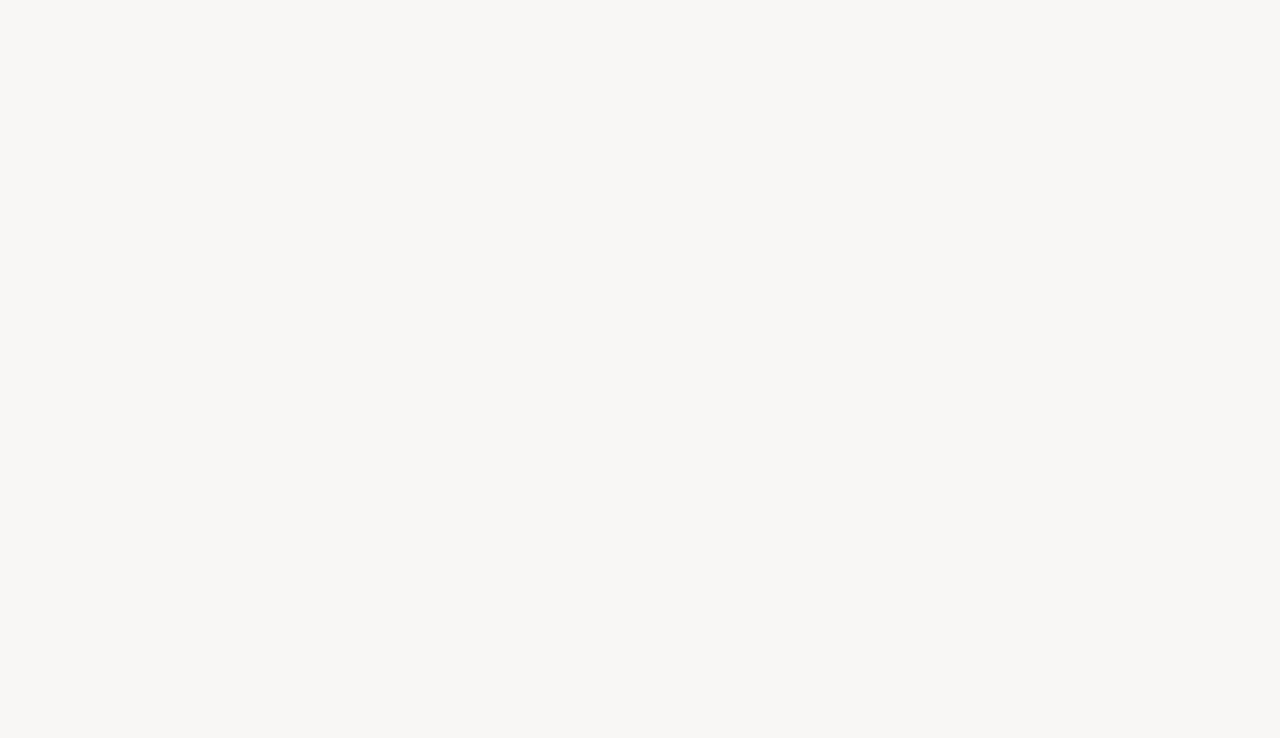
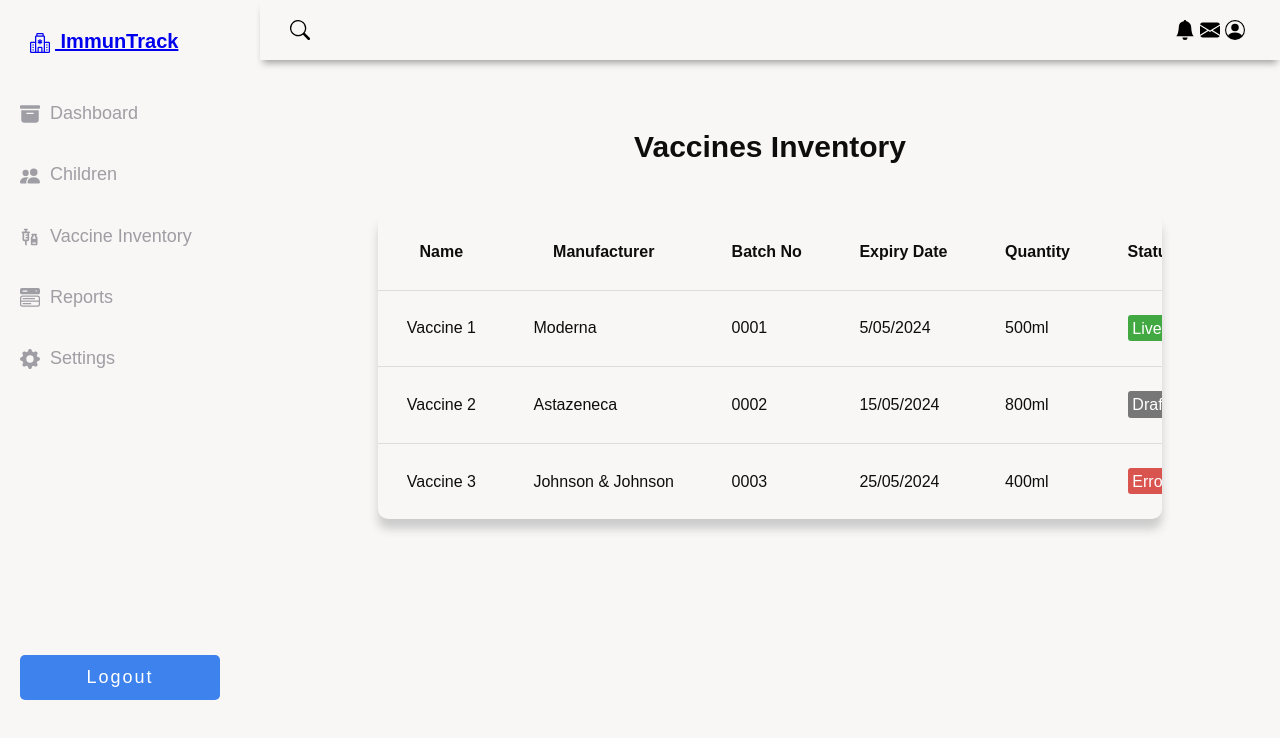
Before and after one commit to johnmalek/ImmunTrack, a React (Vite) app in the folder AdminPanel/: page /vaccine_table in a window 1280 px wide. Before the commit this address had no page. Shown: the top 738 px of the page. Built offline with nearby package versions, Linux system fonts and the light colour scheme.

Commit message:
More changes and adding more changes

```diff
--- a/AdminPanel/src/App.css
+++ b/AdminPanel/src/App.css
@@ -304,6 +304,14 @@ form .button input{
   overflow-x: auto;
 }
 
+.table-wrapper .title {
+  text-align: center;
+  font-size: 30px;
+  font-weight: bold;
+  margin-top: 50px;
+  margin-bottom: 50px;
+}
+
 .table thead {
   color: 222;
 }
@@ -320,10 +328,6 @@ form .button input{
 
 .table tbody tr:hover {
   background-color: #eee;
-}
-
-.expand {
-  width: 100%;
 }
 
 .label {
--- a/AdminPanel/src/App.jsx
+++ b/AdminPanel/src/App.jsx
@@ -1,10 +1,13 @@
 import { BrowserRouter, Route, Routes } from 'react-router-dom'
 import './App.css'
 import AddChildPage from './pages/AddChildPage'
+import ChildrenTablePage from './pages/ChildrenTablePage'
 import HomePage from './pages/HomePage'
 import LoginPage from './pages/LoginPage'
+import RegisterHealthWorkerPage from './pages/RegisterHealthWorkerPage'
+import ReportsPage from './pages/ReportsPage'
 import VaccinePage from './pages/VaccinePage'
-import AdminTable from './pages/admintable'
+import VaccineTablePage from './pages/VaccineTablePage'
 
 function App() {
 
@@ -16,9 +19,12 @@ function App() {
           <Routes>
             <Route path='/' element={<HomePage />} />
             <Route path='/home' element={<HomePage />} />
-            <Route path='/admin_table' element={<AdminTable />} />
+            <Route path='/children_table' element={<ChildrenTablePage />} />
+            <Route path='/vaccine_table' element={<VaccineTablePage />} />
+            <Route path='/report' element={<ReportsPage />} />
             <Route path='/add_child' element={<AddChildPage />} />
             <Route path='/vaccine' element={<VaccinePage />} />
+            <Route path='/healthworker' element={<RegisterHealthWorkerPage />} />
             <Route path='/login' element={<LoginPage />} />
           </Routes>
         </BrowserRouter>
--- /dev/null
+++ b/AdminPanel/src/components/ChildrenTable.jsx
@@ -0,0 +1,79 @@
+import React from 'react';
+import { BsFillPencilFill, BsFillTrashFill } from 'react-icons/bs';
+
+function ChildrenTable(){
+    return (
+        <>
+            <main className='main-container'>
+                <div className='table-wrapper'>
+                    <div className="title">Children</div>
+                    <table className='table'>
+                        <thead>
+                            <tr>
+                                <th>First Name</th>
+                                <th className='expand'>Last Name</th>
+                                <th>Mother's Name</th>
+                                <th>Mother's Phone</th>
+                                <th>Residence</th>
+                                <th>Vaccination Status</th>
+                                <th>Actions</th>
+                            </tr>
+                        </thead>
+                        <tbody>
+                            <tr>
+                                <td>John</td>
+                                <td>Doe</td>
+                                <td>Jane</td>
+                                <td>0712345678</td>
+                                <td>Kakuma 1</td>
+                                <td>
+                                    <span className='label label-live'>Live</span>
+                                </td>
+                                <td>
+                                    <span className='actions'>
+                                        <BsFillTrashFill className='delete-btn'/>
+                                        <BsFillPencilFill />
+                                    </span>
+                                </td>
+                            </tr>
+                            <tr>
+                                <td>Jane</td>
+                                <td>Dong</td>
+                                <td>Susan</td>
+                                <td>0712345678</td>
+                                <td>Kakuma 2</td>
+                                <td>
+                                    <span className='label label-draft'>Draft</span>
+                                </td>
+                                <td>
+                                    <span className='actions'>
+                                        <BsFillTrashFill className='delete-btn'/>
+                                        <BsFillPencilFill />
+                                    </span>
+                                </td>
+                            </tr>
+                            <tr>
+                                <td>Ann</td>
+                                <td>Jok</td>
+                                <td>Peris</td>
+                                <td>0712345678</td>
+                                <td>Kakuma 3</td>
+                                <td>
+                                    <span className='label label-error'>Error</span>
+                                </td>
+                                <td>
+                                    <span className='actions'>
+                                        <BsFillTrashFill className='delete-btn'/>
+                                        <BsFillPencilFill />
+                                    </span>
+                                </td>
+                            </tr>
+                        </tbody>
+                    </table>
+                </div>
+            </main>
+        </>
+    )
+}
+
+export default ChildrenTable
--- /dev/null
+++ b/AdminPanel/src/components/RegisterHealthWorker.jsx
@@ -0,0 +1,40 @@
+import React from "react";
+
+function RegisterHealthWorker(){
+    return (
+        <main className="main-container">
+            <div className="container">
+                <div className="title">Register Healthworker + </div>
+                <form action="#">
+                    <div className="user-details">
+                        <div className="input-box">
+                            <span className="details">First Name</span>
+                            <input type="text" placeholder="First Name"/>
+                        </div>
+                        <div className="input-box">
+                            <span className="details">Last Name</span>
+                            <input type="text" placeholder="Last Name"/>
+                        </div>
+                        <div className="input-box">
+                            <span className="details">Designation</span>
+                            <input type="text" placeholder="Designation"/>
+                        </div>
+                        <div className="input-box">
+                            <span className="details">Hospital</span>
+                            <input type="text" placeholder="Hospital"/>
+                        </div>
+                        <div className="input-box">
+                            <span className="details">Password</span>
+                            <input type="password" placeholder="Password"/>
+                        </div>
+                    </div>
+                    <div className="button">
+                        <input type="submit" value="Submit" />
+                    </div>
+                </form>
+            </div>
+        </main>
+    )
+}
+
+export default RegisterHealthWorker
--- /dev/null
+++ b/AdminPanel/src/components/Reports.jsx
@@ -0,0 +1,46 @@
+import React from "react";
+import MyDatePicker from "./MyDatePicker";
+import MyDatePicker1 from "./MyDatePicker1";
+
+function Reports() {
+    return (
+        <main className="main-container">
+            <div className="container">
+                <div className="title">Report + </div>
+                <form action="#">
+                    <div className="user-details">
+                        <div className="input-box">
+                            <span className="details">Child Name</span>
+                            <input type="text" placeholder="Child Name"/>
+                        </div>
+                        <div className="input-box">
+                            <span className="details">Vaccine Administered</span>
+                            <input type="text" placeholder="Vaccine Administered"/>
+                        </div>
+                        <div className="input-box">
+                            <span className="details">Date Administered</span>
+                            <MyDatePicker />
+                        </div>
+                        <div className="input-box">
+                            <span className="details">Next Dose Date</span>
+                            <MyDatePicker1 />
+                        </div>
+                        <div className="input-box">
+                            <span className="details">Compiled By</span>
+                            <input type="text" placeholder="Compiled By"/>
+                        </div>
+                        <div className="input-box">
+                            <span className="details">Remarks</span>
+                            <input type="textarea" placeholder="Remarks"/>
+                        </div>
+                    </div>
+                    <div className="button">
+                        <input type="submit" value="Submit" />
+                    </div>
+                </form>
+            </div>
+        </main>
+    )
+}
+
+export default Reports
--- a/AdminPanel/src/components/Sidebar.jsx
+++ b/AdminPanel/src/components/Sidebar.jsx
@@ -38,7 +38,7 @@ function Sidebar({openSideBarToggle, OpenSideBar}){
                     </a>
                 </li>
                 <li className='sidebar-list-item'>
-                    <a href="">
+                    <a href="/report">
                         <BsMenuButtonWideFill className='icon' /> Reports
                     </a>
                 </li>
--- a/AdminPanel/src/components/Table.jsx
+++ b/AdminPanel/src/components/VaccineTable.jsx
@@ -1,24 +1,31 @@
 import React from 'react';
 import { BsFillPencilFill, BsFillTrashFill } from 'react-icons/bs';
 
-function AdminTable(){
+function VaccineTable() {
     return (
         <>
             <main className='main-container'>
                 <div className='table-wrapper'>
+                    <div className="title">Vaccines Inventory</div>
                     <table className='table'>
                         <thead>
                             <tr>
-                                <th>Page</th>
-                                <th className='expand'>Description</th>
+                                <th>Name</th>
+                                <th className='expand'>Manufacturer</th>
+                                <th>Batch No</th>
+                                <th>Expiry Date</th>
+                                <th>Quantity</th>
                                 <th>Status</th>
                                 <th>Actions</th>
                             </tr>
                         </thead>
                         <tbody>
                             <tr>
-                                <td>Home</td>
-                                <td>This is the main page</td>
+                                <td>Vaccine 1</td>
+                                <td>Moderna</td>
+                                <td>0001</td>
+                                <td>5/05/2024</td>
+                                <td>500ml</td>
                                 <td>
                                     <span className='label label-live'>Live</span>
                                 </td>
@@ -30,8 +37,11 @@ function AdminTable(){
                                 </td>
                             </tr>
                             <tr>
-                                <td>Page 2</td>
-                                <td>This is the second page</td>
+                                <td>Vaccine 2</td>
+                                <td>Astazeneca</td>
+                                <td>0002</td>
+                                <td>15/05/2024</td>
+                                <td>800ml</td>
                                 <td>
                                     <span className='label label-draft'>Draft</span>
                                 </td>
@@ -43,8 +53,11 @@ function AdminTable(){
                                 </td>
                             </tr>
                             <tr>
-                                <td>Page 3</td>
-                                <td>This is the third page</td>
+                                <td>Vaccine 3</td>
+                                <td>Johnson & Johnson</td>
+                                <td>0003</td>
+                                <td>25/05/2024</td>
+                                <td>400ml</td>
                                 <td>
                                     <span className='label label-error'>Error</span>
                                 </td>
@@ -63,4 +76,4 @@ function AdminTable(){
     )
 }
 
-export default AdminTable
+export default VaccineTable
--- a/AdminPanel/src/pages/AdminTable.jsx
+++ b/AdminPanel/src/pages/ChildrenTablePage.jsx
@@ -1,9 +1,9 @@
 import { useState } from "react";
+import ChildrenTable from "../components/ChildrenTable";
 import Header from "../components/Header";
 import Sidebar from "../components/Sidebar";
-import Table from "../components/Table";
 
-function AdminTable() {
+function ChildrenTablePage() {
 
     const [openSideBarToggle, setOpenSideBarToggle] = useState(false)
 
@@ -14,9 +14,9 @@ function AdminTable() {
         <>
             <Sidebar openSideBarToggle={openSideBarToggle} OpenSideBar={OpenSideBar}/>
             <Header OpenSideBar={OpenSideBar}/>
-            <Table />
+            <ChildrenTable />
         </>
     )
 }
 
-export default AdminTable
+export default ChildrenTablePage
--- /dev/null
+++ b/AdminPanel/src/pages/RegisterHealthWorkerPage.jsx
@@ -0,0 +1,13 @@
+import RegisterHealthWorker from "../components/RegisterHealthWorker";
+import Sidebar from "../components/Sidebar";
+
+function RegisterHealthWorkerPage(){
+    return (
+        <>
+            <Sidebar />
+            <RegisterHealthWorker />
+        </>
+    )
+}
+
+export default RegisterHealthWorkerPage
--- /dev/null
+++ b/AdminPanel/src/pages/ReportsPage.jsx
@@ -0,0 +1,13 @@
+import Reports from "../components/Reports";
+import Sidebar from "../components/Sidebar";
+
+function ReportsPage() {
+    return (
+        <>
+            <Reports />
+            <Sidebar />
+        </>
+    )
+}
+
+export default ReportsPage
--- /dev/null
+++ b/AdminPanel/src/pages/VaccineTablePage.jsx
@@ -0,0 +1,21 @@
+import { useState } from "react"
+import Header from "../components/Header"
+import Sidebar from "../components/Sidebar"
+import VaccineTable from "../components/VaccineTable"
+
+function VaccineTablePage() {
+    const [openSideBarToggle, setOpenSideBarToggle] = useState(false)
+
+    const OpenSideBar = () => {
+    setOpenSideBarToggle(!openSideBarToggle)
+    }
+    return (
+        <>
+            <Sidebar openSideBarToggle={openSideBarToggle} OpenSideBar={OpenSideBar}/>
+            <Header OpenSideBar={OpenSideBar}/>
+            <VaccineTable />
+        </>
+    )
+}
+
+export default VaccineTablePage
```
